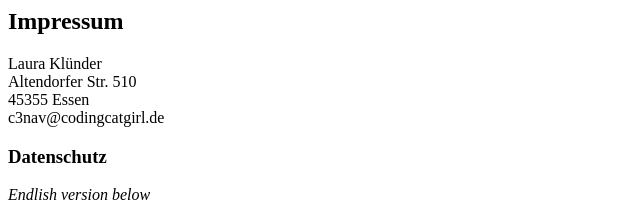
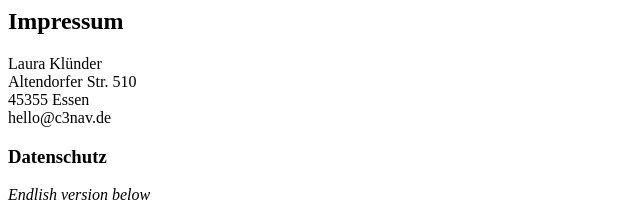
Before and after one commit to c3nav/c3nav-web, a plain HTML site: page about/index.html in a window 1280 px wide. Shown: the top 223 px of the page, 0-640 px from the left. Drawn offline with Linux system fonts and the light colour scheme.

Commit message:
changed email address to ticket system

```diff
--- a/about/index.html
+++ b/about/index.html
@@ -6,7 +6,7 @@
       Laura Klünder<br>
       Altendorfer Str. 510<br>
       45355 Essen<br>
-      c3nav@codingcatgirl.de
+      hello@c3nav.de
   </p>
 
   <h3>Datenschutz</h3>
```
